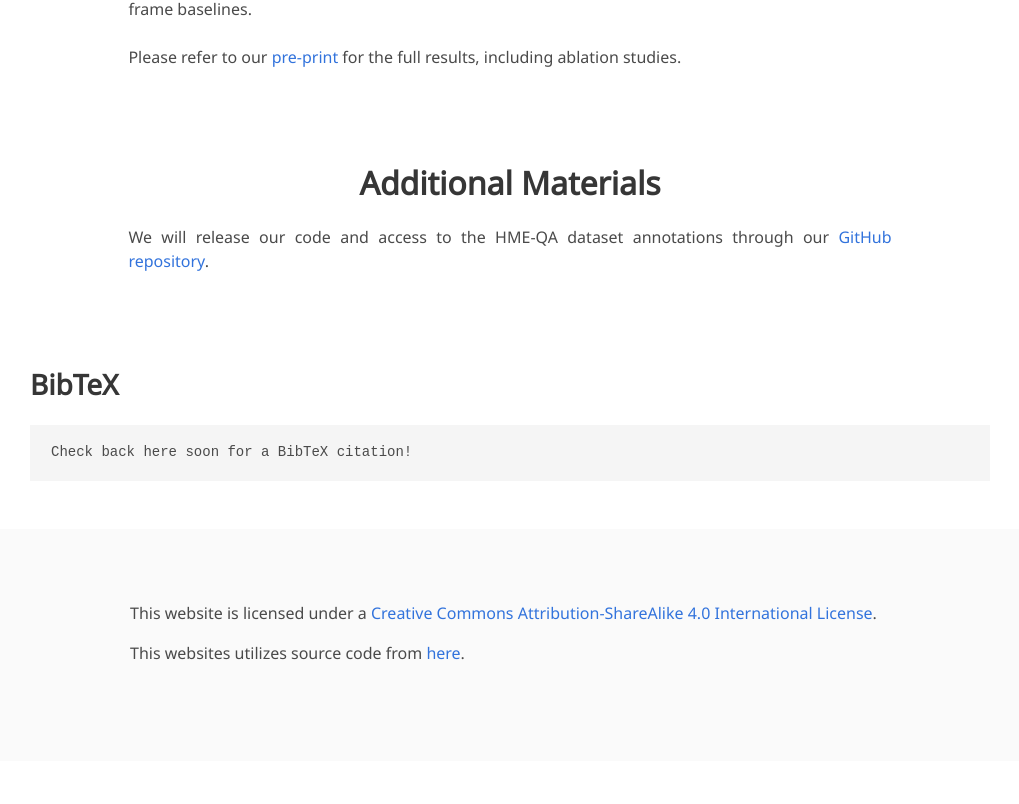
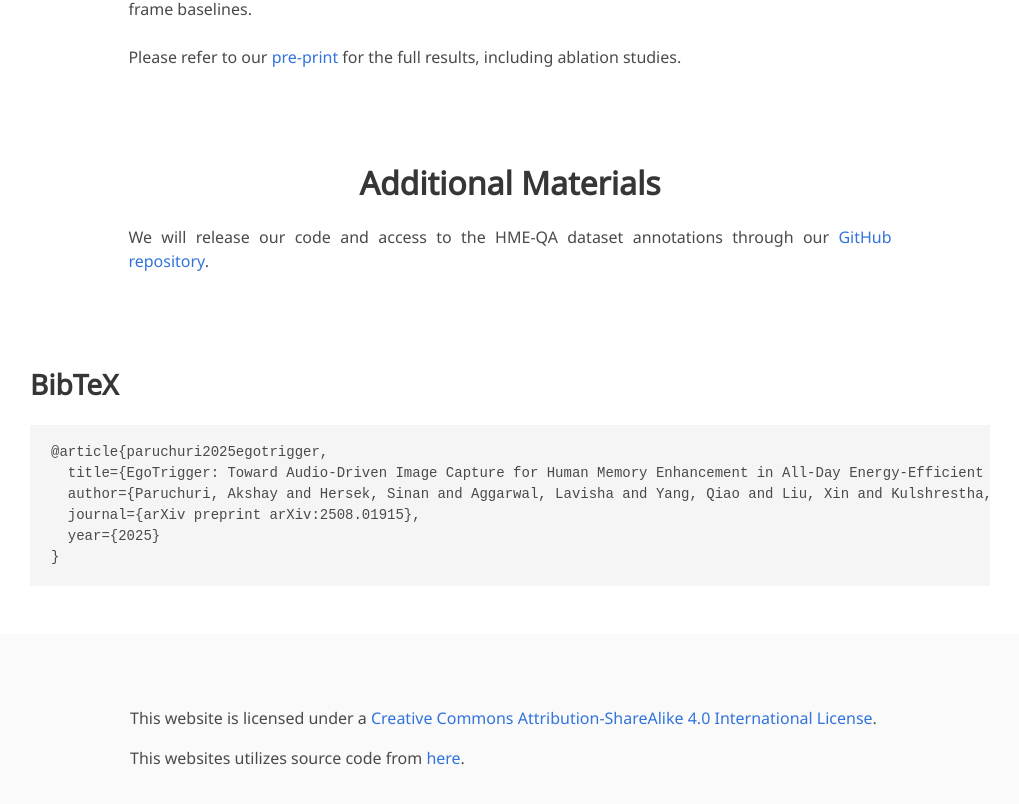
Before and after one commit to EgoTrigger/egotrigger.github.io, a plain HTML site: page index.html in a window 1280 px wide. Shown: the part 3624-4428 px from the top of the page, without its empty margins (130-1149 px from the left). Before the commit the page ends 4385 px from the top, so only its background shows below. Drawn offline with nearby package versions, Linux system fonts and the light colour scheme; some icons are missing; a web font is replaced by a local one.

Commit message:
Update bibtex

```diff
--- a/index.html
+++ b/index.html
@@ -188,7 +188,12 @@
 <section class="section" id="BibTeX">
   <div class="container is-max-desktop content">
     <h2 class="title">BibTeX</h2>
-    <pre><code>Check back here soon for a BibTeX citation!</code></pre>
+    <pre><code>@article{paruchuri2025egotrigger,
+  title={EgoTrigger: Toward Audio-Driven Image Capture for Human Memory Enhancement in All-Day Energy-Efficient Smart Glasses},
+  author={Paruchuri, Akshay and Hersek, Sinan and Aggarwal, Lavisha and Yang, Qiao and Liu, Xin and Kulshrestha, Achin and Colaco, Andrea and Fuchs, Henry and Chatterjee, Ishan},
+  journal={arXiv preprint arXiv:2508.01915},
+  year={2025}
+}</code></pre>
   </div>
 </section>
 
```
Also changed, not shown: 1 other file.
